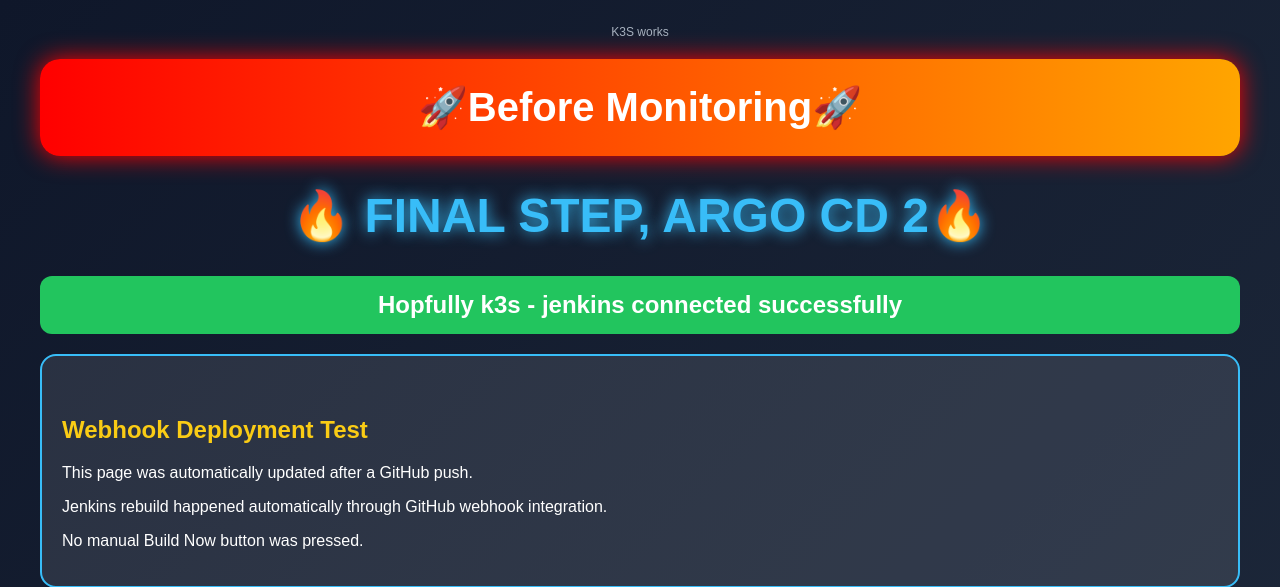
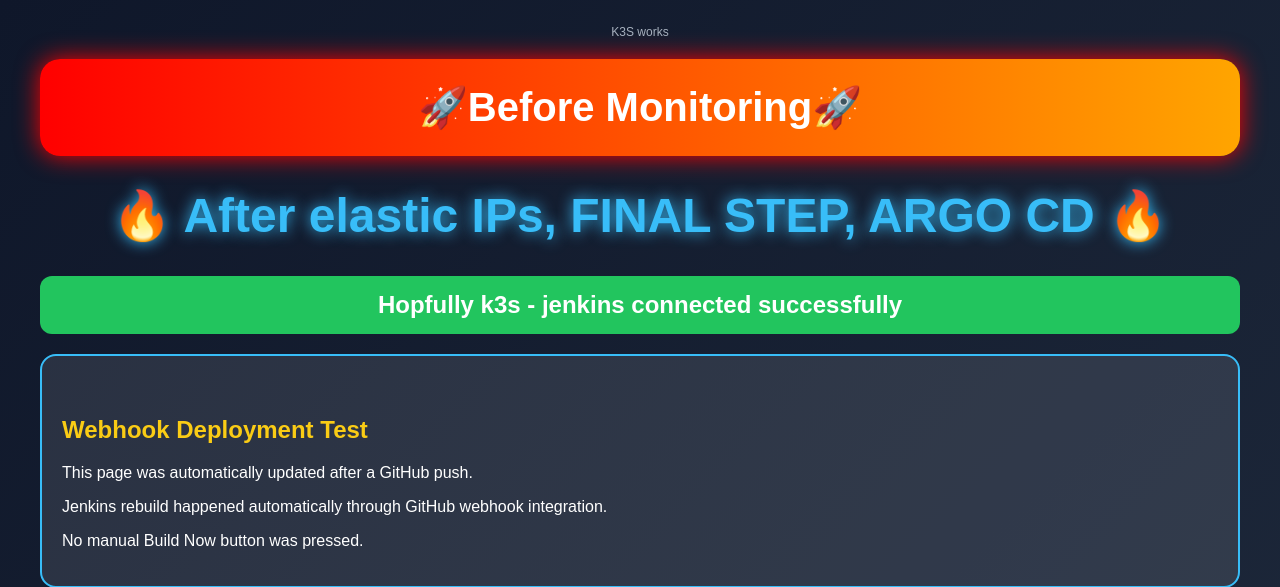
Before and after one commit to TassneemAmer/flask-notes-docker, a Flask app: page / in a window 1280 px wide. Shown: the top 587 px of the page. Run offline with Flask 3, Linux system fonts and the light colour scheme; data that the repository does not hold is empty.

Commit message:
Modify index.html for deployment updates
Updated the title and content of the HTML page to reflect changes in the deployment process and added a note about Jenkins integration.

```diff
--- a/app/templates/index.html
+++ b/app/templates/index.html
@@ -108,7 +108,7 @@
     🚀Before Monitoring🚀
 </div>
 
-<h1>🔥 FINAL STEP, ARGO CD 2🔥</h1>
+<h1>🔥 After elastic IPs, FINAL STEP, ARGO CD 🔥</h1>
 <div style="
     background: #22c55e;
     color: white;
```
